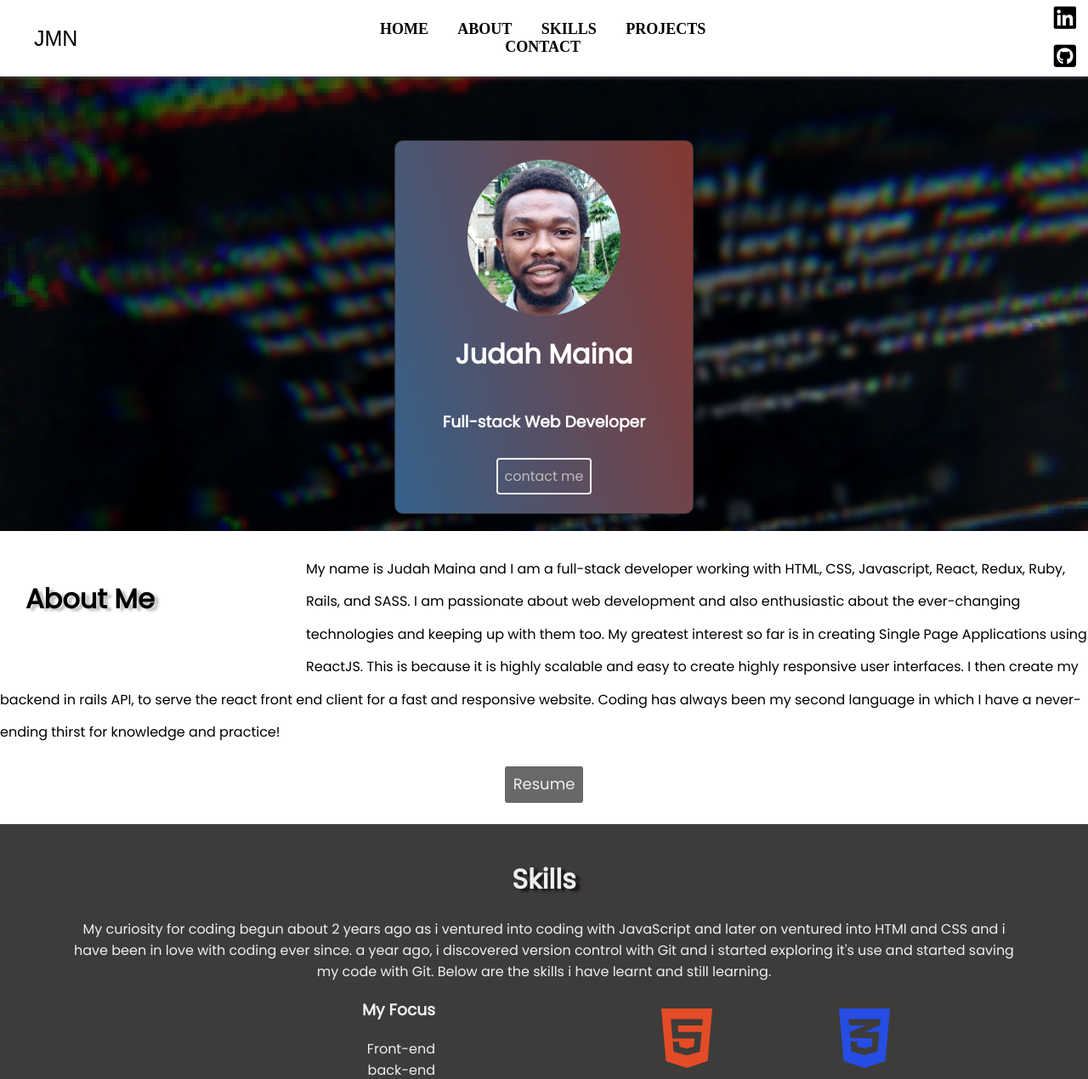
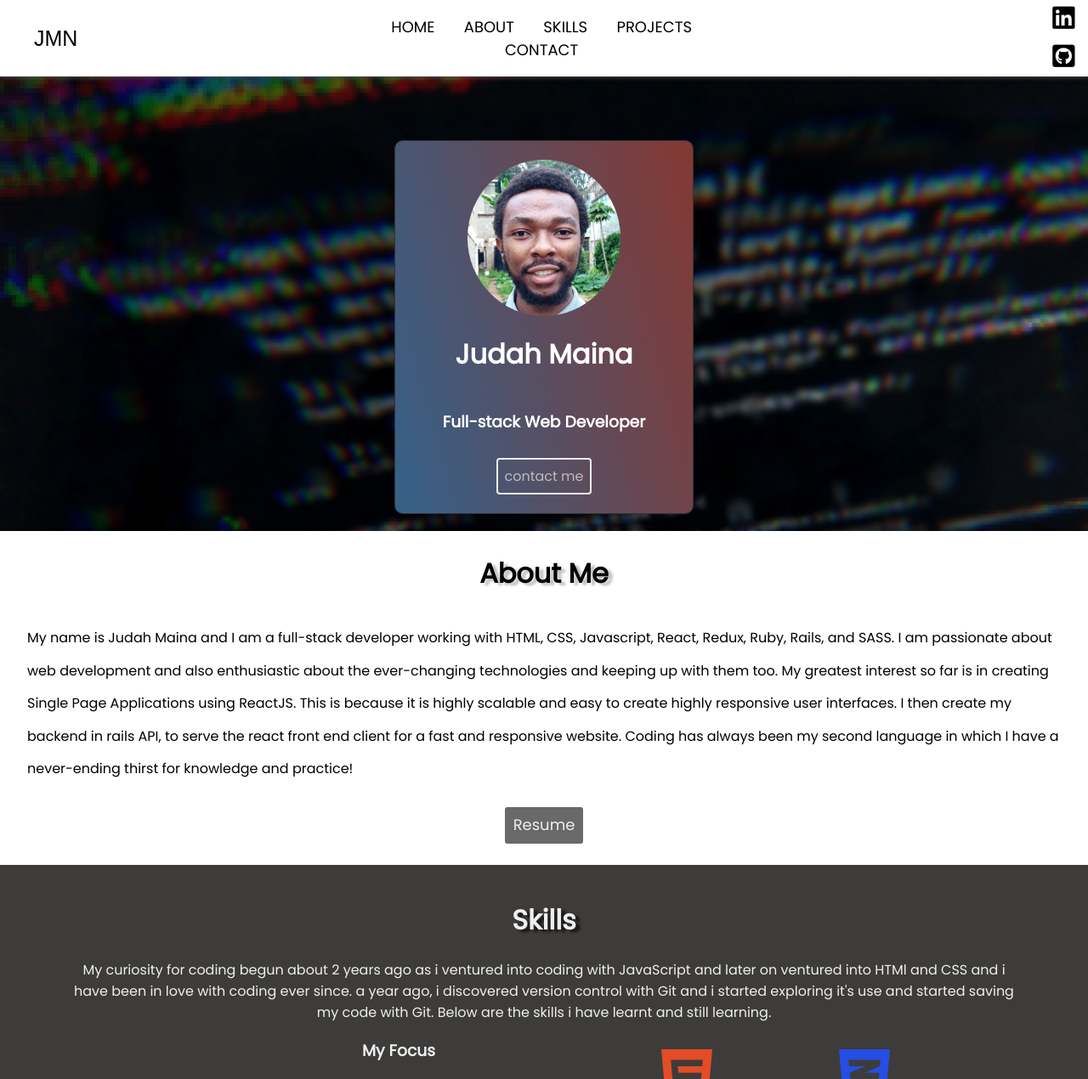
Before and after one commit to JayKowski/folio, a PHP site: page / in a window 1280 px wide. Shown: the top 1270 px of the page at 85% size. Run offline with PHP 8.4, Linux system fonts and the light colour scheme; some libraries are stand-ins or nearby versions.

```diff
--- a/css/styles.css
+++ b/css/styles.css
@@ -51,9 +51,9 @@ a{
     margin: 0 24%;
     padding: 0;
     text-transform: uppercase;
-    font-family: 'Nunito',
+    font-family: 'Poppins',
     sans-serif;
-    font-weight: bolder;
+    /* font-weight: bolder; */
 }
 .navbar .link{
     padding: 0 15px 0 15px;
@@ -62,7 +62,11 @@ a{
 }
 
 .navbar .link a{
+    /* font-family: 'Nunito',
+    sans-serif; */
     color: black;
+    font-family: 'Poppins',
+    sans-serif;
 }
 
 .navbar .media{
@@ -123,25 +127,24 @@ a{
     padding-top: 10px;
     /* height: 300px; */
     line-height: 2.4rem;
+    display: flex;
+    flex-direction: column;
 }
 
 #about-me .heading {
-    float: left;
-    padding: 30px;
-    width: 300px;
     text-shadow: 5px 3px 3px #c0c0c0;
-}
-
-#about-me .heading::after{
-    overflow: none;
-    display: none;
-    clear: both;
+    text-align: center;
 }
 
 #about-me .resume-btn-div {
     width: 10%;
     margin: 5px auto;
     text-align: center;
+}
+
+#about-me .personal p {
+    margin: 0;
+    padding: 1rem 2rem;
 }
 
 #about-me .resume{
--- a/index.html
+++ b/index.html
@@ -2,7 +2,7 @@
 <html lang="en">
     <head>
         <meta charset="utf-8">
-        <meta name="viewport" content="width=device-width, initial-scale=1.0">
+        <meta name="viewport" content="width=device-width, initial-scale=1">
         <title>Jay Maina</title>
         <link rel="stylesheet" href="https://cdnjs.cloudflare.com/ajax/libs/font-awesome/4.7.0/css/font-awesome.min.css">
         <link rel="stylesheet" href="https://cdnjs.cloudflare.com/ajax/libs/font-awesome/5.9.0/css/all.min.css">
@@ -46,7 +46,7 @@
                     </div>
                     <div class="personal"><p>My name is Judah Maina and I am a full-stack developer working with HTML, CSS, Javascript, React, Redux, Ruby, Rails, and SASS. I am passionate about web development and also enthusiastic about the ever-changing technologies and keeping up with them too. My greatest interest so far is in creating Single Page Applications using ReactJS. This is because it is highly scalable and easy to create highly responsive user interfaces. I then create my backend in rails API, to serve the react front end client for a fast and responsive website. Coding has always been my second language in which I have a never-ending thirst for knowledge and practice!</p></div>
                     <div class="resume-btn-div">
-                        <span class="resume"> <a href="https://cvdesignr.com/p/5ef1576c10165" target="_blank">Resume</a></span>
+                        <span class="resume"> <a href="https://app.enhancv.com/share/c1d6a2fb/?utm_medium=growth&utm_campaign=share-resume&utm_source=dynamic" target="_blank">Resume</a></span>
                     </div>
                 </div>
                 <div id="skills">
```
